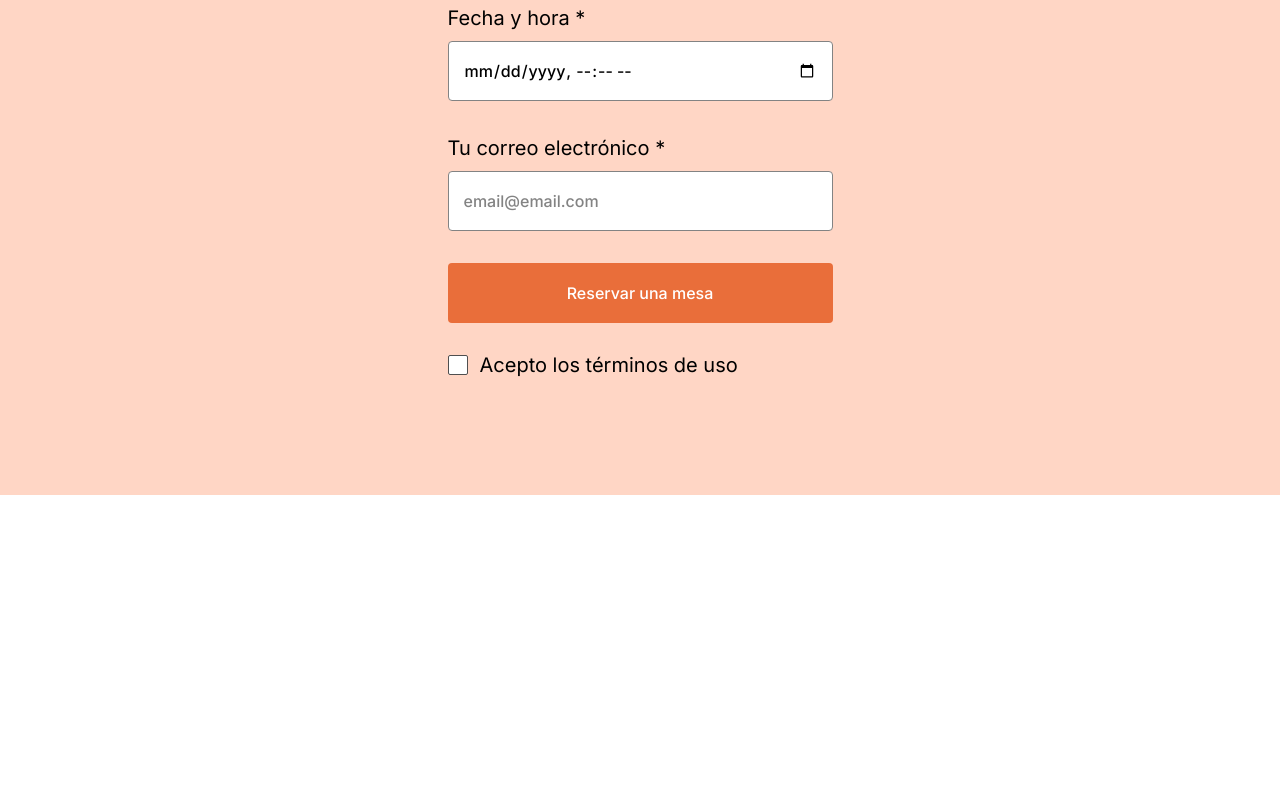
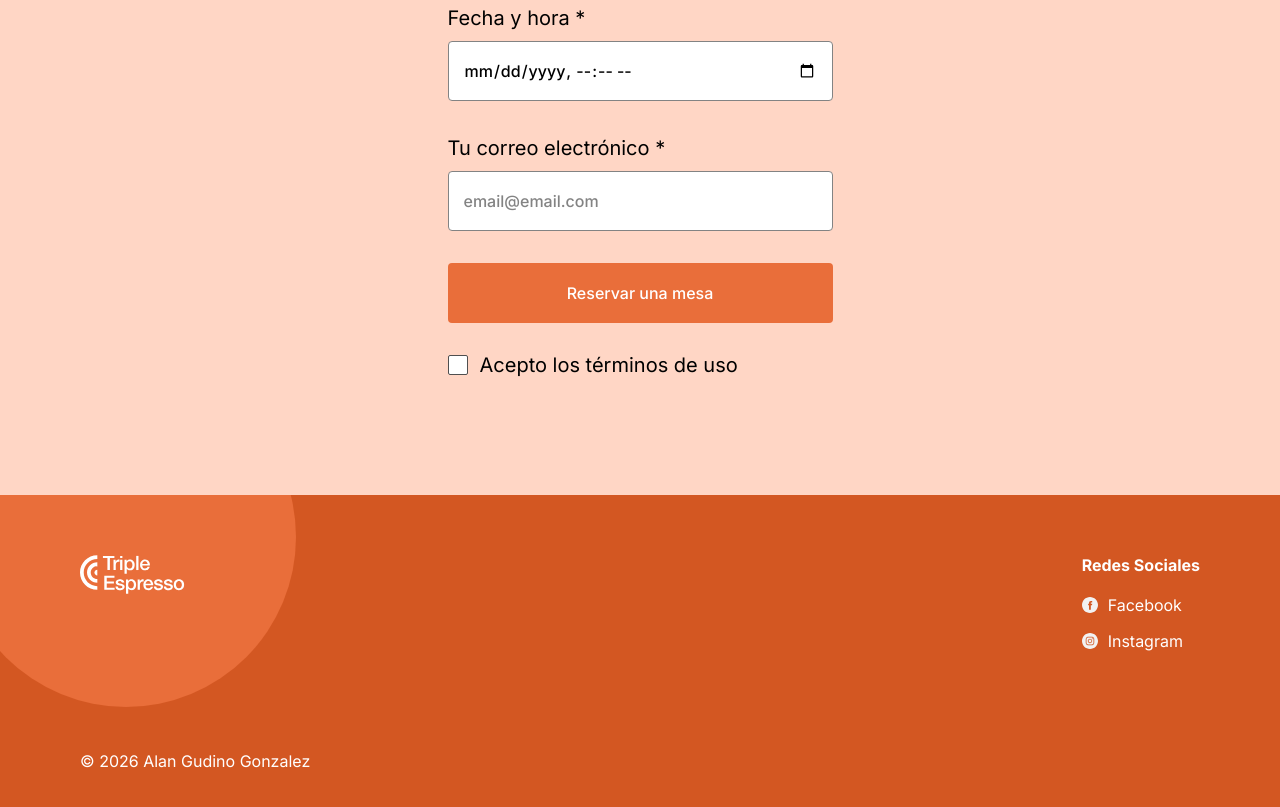
Before and after one commit to Alangudi441/web_project_coffeeshop_es, a plain HTML site: page index.html in a window 1280 px wide. Shown: the part 1289-2096 px from the top of the page. Before the commit the page ends 1784 px from the top, so only its background shows below. Drawn offline with Linux system fonts and the light colour scheme.

Commit message:
updating styles.css and index.html for footer

```diff
--- a/index.html
+++ b/index.html
@@ -119,7 +119,29 @@
       </section>
     </main>
 
-    <footer class="footer"></footer>
+    <footer class="footer">
+
+      <div class="footer__circle"></div>
+      <img class="footer__logo" src="images/logo_coffeeshop_light.svg">
+
+      <div class="footer__social">
+        <h2 class="footer__title">Redes Sociales</h2>
+
+        <ul class="footer__list">
+          <li class="footer__item">
+            <img class="footer__icon" src="images/facebook_white.svg" alt="" />
+            <a class="footer__link" href="https://www.facebook.com">Facebook</a>
+          </li>
+
+          <li class="footer__item">
+            <img class="footer__icon" src="images/instagram_white.svg" alt="" />
+            <a class="footer__link" href="https://www.instagram.com">Instagram</a>
+          </li>
+        </ul>
+      </div>
+
+      <p class="footer__copyright">© 2026 Alan Gudino Gonzalez</p>
+    </footer>
 
   </body>
 </html>
--- a/styles/style.css
+++ b/styles/style.css
@@ -232,3 +232,87 @@ a {
   background-color: #2a2a2a;
   background-image: url("../images/check.svg");
 }
+
+.footer {
+  position: relative;
+  overflow: hidden;
+  display: flex;
+  flex-wrap: wrap;
+  justify-content: space-between;
+  align-items: flex-start;
+  padding: 60px 80px;
+  background-color: #d35722;
+  color: #ffffff;
+  font-family: "Inter", sans-serif;
+  font-style: normal;
+  font-weight: 400;
+  font-size: 16px;
+  line-height: 20px;
+}
+
+.footer__circle {
+  position: absolute;
+  top: -128px;
+  left: -44px;
+  z-index: 0;
+  width: 340px;
+  height: 340px;
+  border-radius: 50%;
+  background-color: #e96e3a;
+}
+
+.footer__logo,
+.footer__social,
+.footer__copyright {
+  position: relative;
+  z-index: 1;
+}
+
+.footer__logo {
+  display: block;
+  width: 105px;
+  height: 39px;
+}
+
+.footer__title {
+  margin: 0 0 20px;
+  font-weight: 700;
+  font-size: 16px;
+  line-height: 20px;
+}
+
+.footer__list {
+  display: flex;
+  flex-direction: column;
+  gap: 16px;
+  margin: 0;
+  padding: 0;
+  list-style: none;
+}
+
+.footer__item {
+  display: flex;
+  align-items: center;
+  gap: 10px;
+}
+
+.footer__icon {
+  display: block;
+  width: 16px;
+  height: 16px;
+}
+
+.footer__link {
+  color: #ffffff;
+  font-weight: 400;
+  transition: color 0.3s ease;
+}
+
+.footer__link:hover {
+  color: #ffd6c5;
+}
+
+.footer__copyright {
+  width: 100%;
+  margin: 100px 0 0;
+}
```
Also changed, not shown: images/facebook_white.svg (added), images/instagram_white.svg (added).
